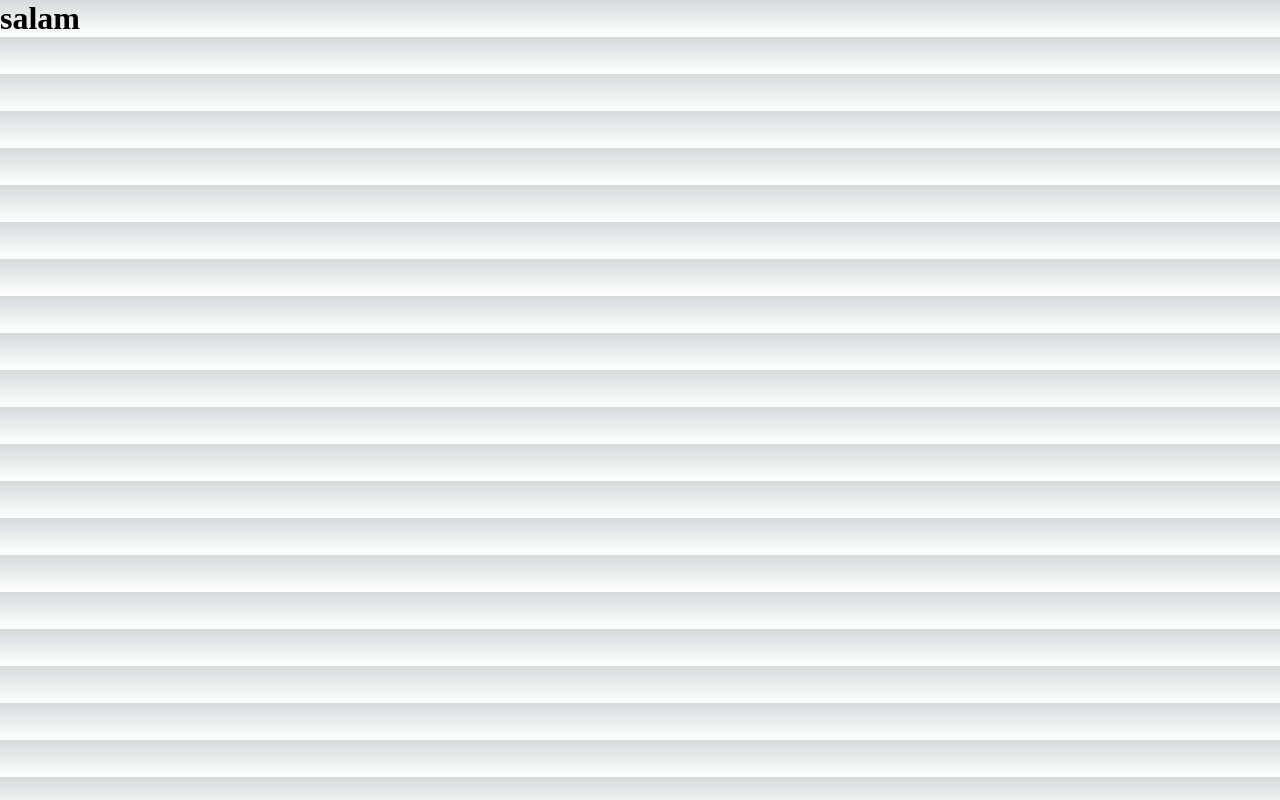
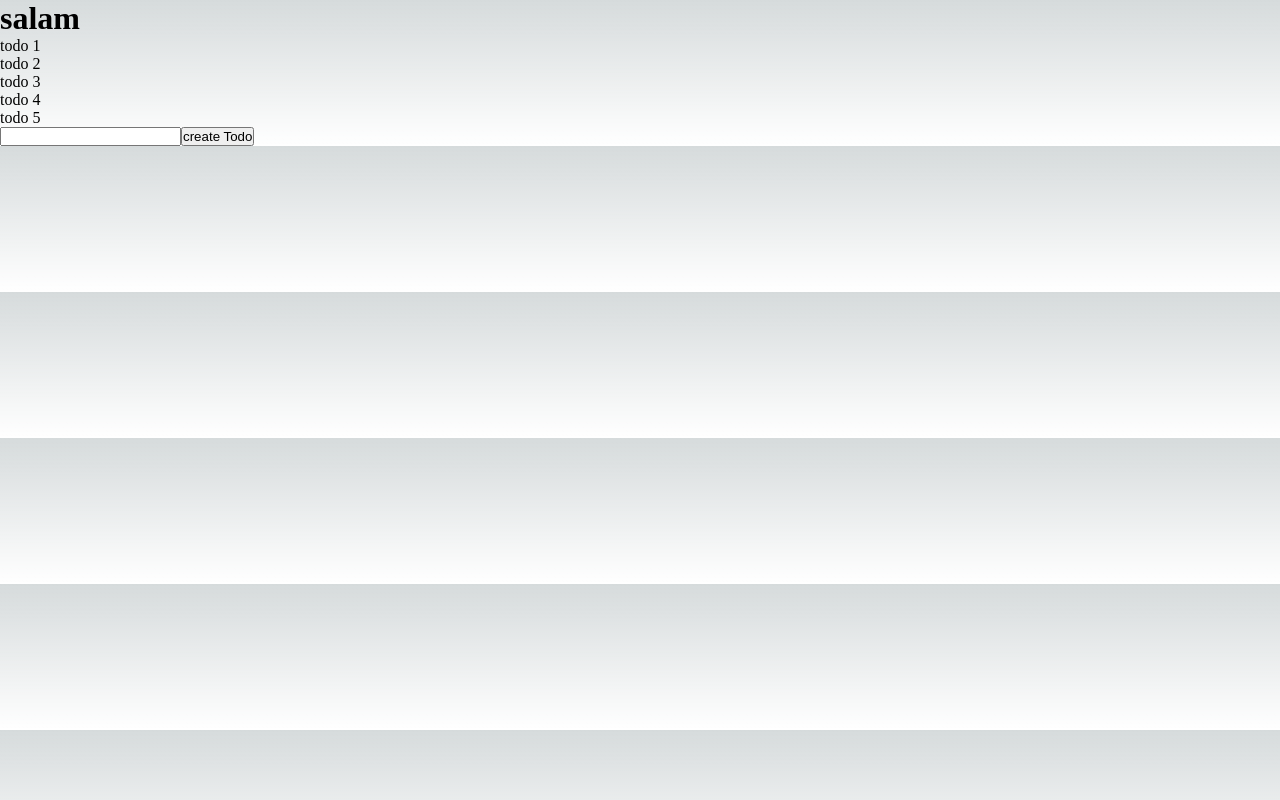
Before and after one commit to amincxo/apiNext, a Next.js app: page / in a window 1280 px wide. Built offline with nearby package versions, Linux system fonts and the light colour scheme.

Commit message:
post api oin next complate

```diff
--- /dev/null
+++ b/data/todos.js
@@ -0,0 +1,7 @@
+export const todos = [
+    {id:1 , title: 'todo 1'},
+    {id:2 , title: 'todo 2'},
+    {id:3 , title: 'todo 3'},
+    {id:4 , title: 'todo 4'},
+    {id:5 , title: 'todo 5'},
+]
--- a/pages/api/todos/index.js
+++ b/pages/api/todos/index.js
@@ -1,3 +1,19 @@
+import { todos } from "../../../data/todos"
+
 export default function (req , res) {
-    res.status(200).json({name: '/api/todos route'})
+    if(req.method === 'GET'){
+        res.status(200).json(todos)
+    } else if (req.method === 'POST') {
+        const {todo} = req.body;
+        //store data in db
+        const newTodo = {
+            id : todos.length +1 ,
+            title: todo,
+        };
+        res.status(201).json({
+            message: 'create ucsefuly',
+            data : newTodo
+        })
+    }
+
 }
--- a/pages/index.js
+++ b/pages/index.js
@@ -1,7 +1,42 @@
+import { useEffect, useState } from "react"
+
+
 export default function Home() {
-  return (
+
+    const [todos , setTodos] = useState([])
+    const [todo , setTodo] = useState([])
+
+    useEffect(()=> {
+        async function fetchData() {
+            const res = await fetch('/api/todos')
+            const data = await res.json()
+            setTodos(data);
+        }
+        fetchData();
+    },[])
+
+    const clickHandler = async () => {
+        const res = fetch('/api/todos', {
+            method: 'POST',
+            body: JSON.stringify({todo}),
+            headers: {'Content-Type': 'application/json'}
+        });
+        const data = await (await res).json()
+        console.log(data)
+    }
+
+    return (
     <>
      <h1>salam</h1>
+    <ul>
+        {todos.map((todo)=> (
+            <li key={todo.id} >{todo.title}</li>
+        ))}
+    </ul>
+    <div>
+        <input value={todo} onChange={e => setTodo(e.target.value)} />
+        <button onClick={clickHandler} >create Todo</button>
+    </div>
     </>
   )
 }
```
